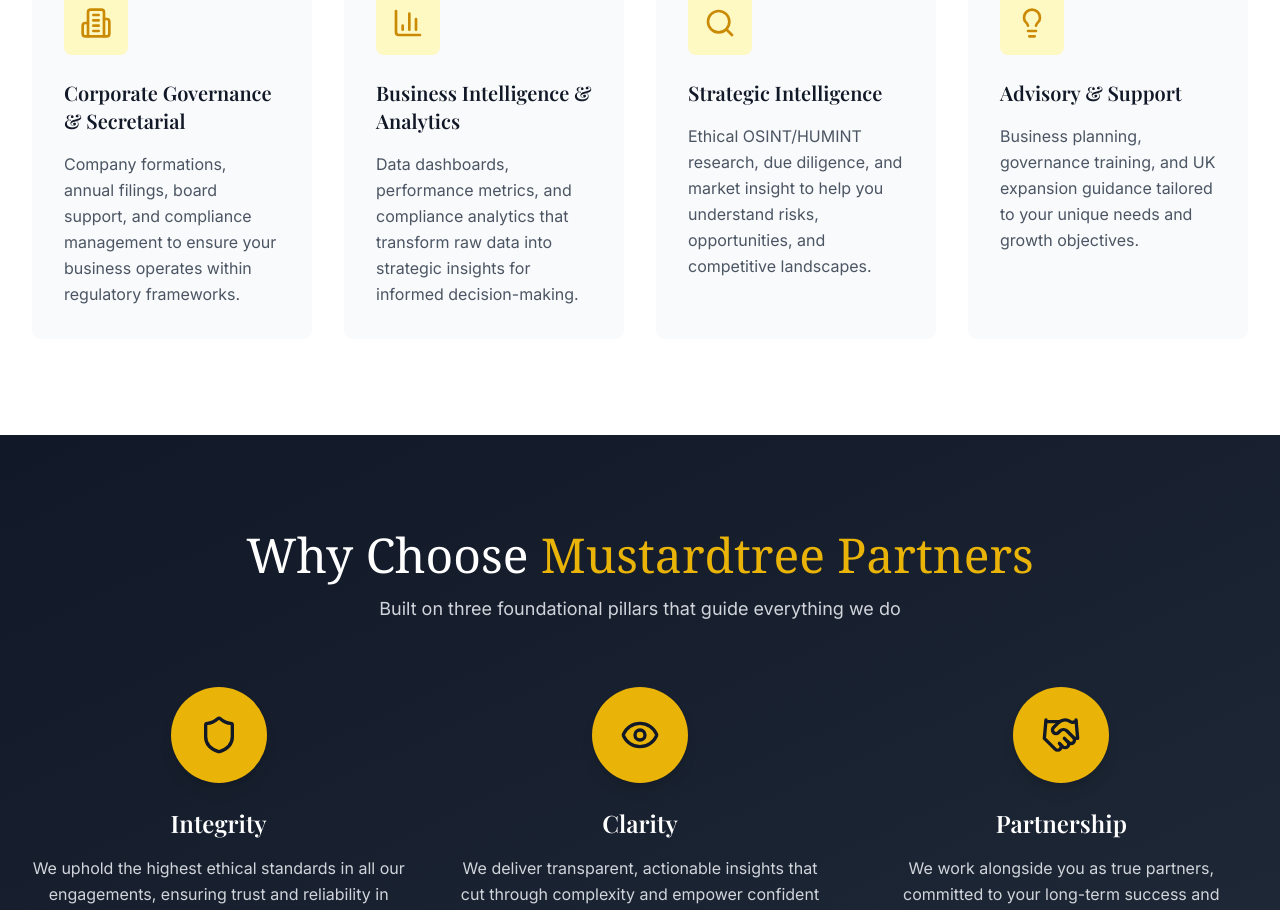
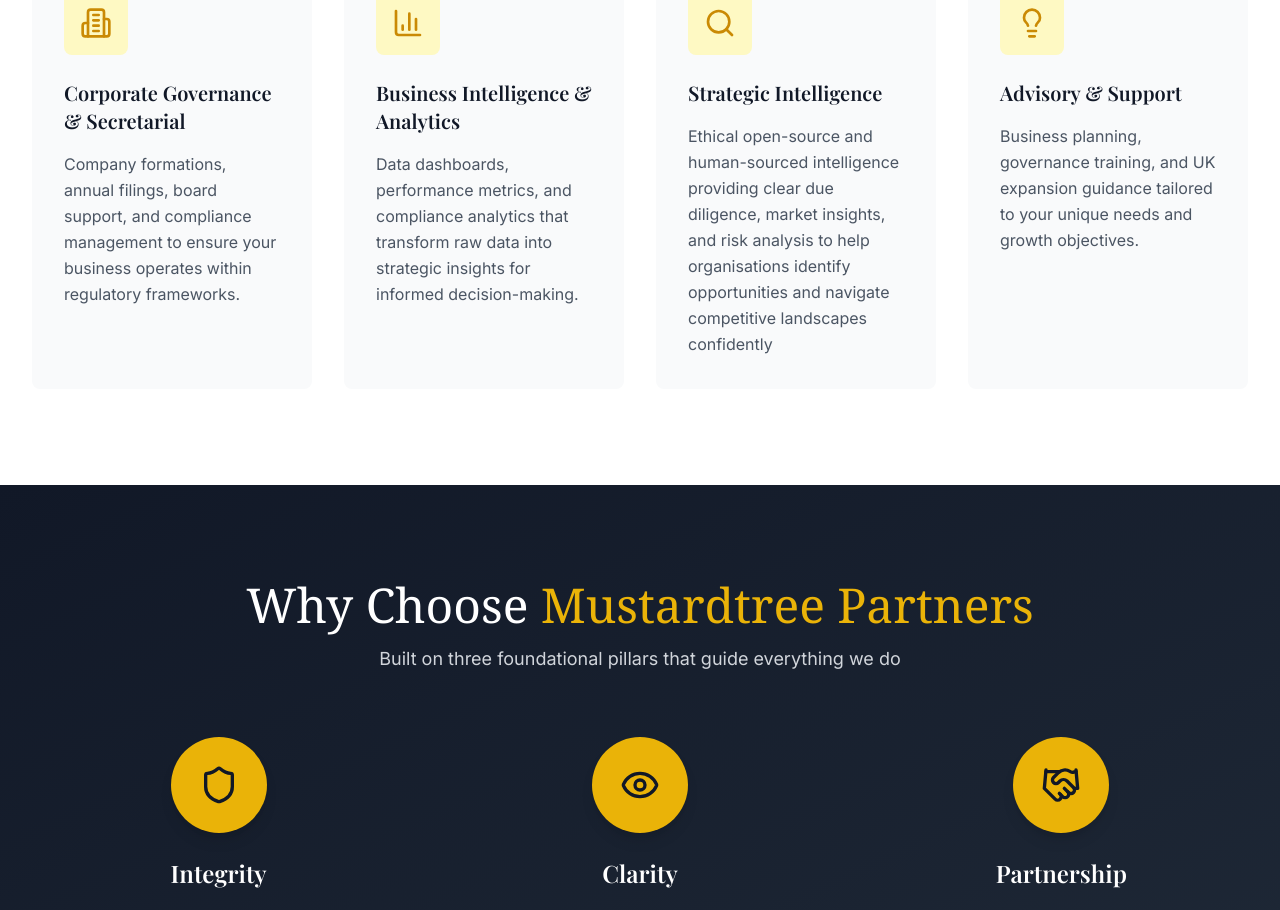
Before and after one commit to LordPixma/Mustardtree-Partners-web, a React (Vite) app: page / in a window 1280 px wide. Shown: the part 1721-2631 px from the top of the page. Built offline with nearby package versions, Linux system fonts and the light colour scheme.

Commit message:
services edit

```diff
--- a/src/components/Services.tsx
+++ b/src/components/Services.tsx
@@ -18,7 +18,7 @@ export function Services() {
   }, {
     icon: Search,
     title: 'Strategic Intelligence',
-    description: 'Ethical OSINT/HUMINT research, due diligence, and market insight to help you understand risks, opportunities, and competitive landscapes.'
+    description: 'Ethical open-source and human-sourced intelligence providing clear due diligence, market insights, and risk analysis to help organisations identify opportunities and navigate competitive landscapes confidently'
   }, {
     icon: Lightbulb,
     title: 'Advisory & Support',
```
